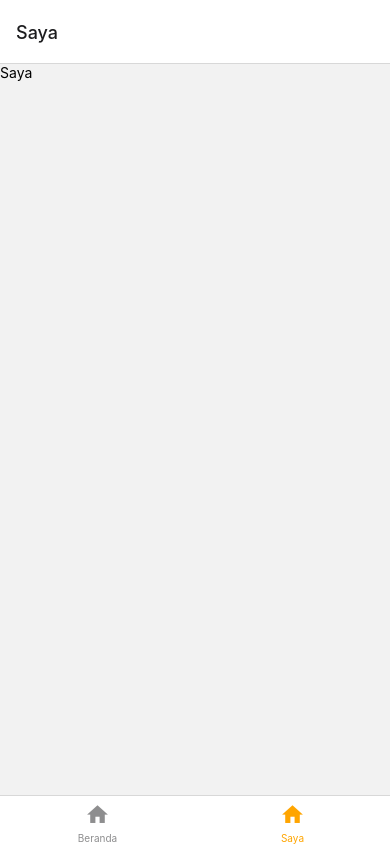
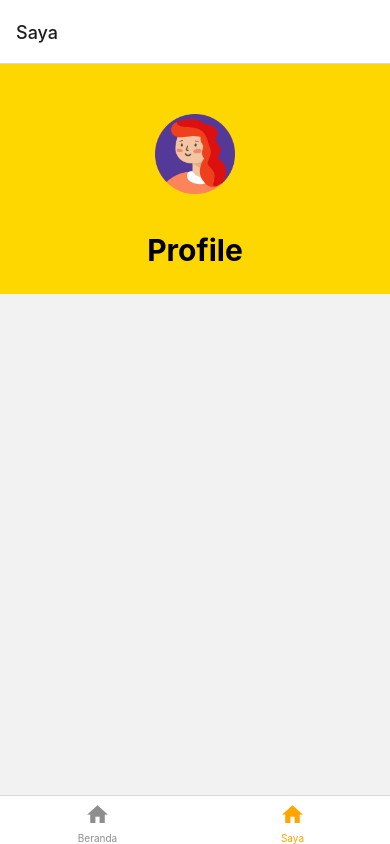
Before and after one commit to mufidaa14/UTS-Ganjil, a React Native app: screen /Saya in a window 390 px wide. Built offline with nearby package versions, Linux system fonts and the light colour scheme.

Commit message:
penambahan di tab saya

```diff
--- a/src/screens/Beranda.jsx
+++ b/src/screens/Beranda.jsx
@@ -1,7 +1,11 @@
-import { Image, ScrollView, StyleSheet, Text, TouchableOpacity, View } from 'react-native';
+import { Button, Image, ScrollView, StyleSheet, Text, TouchableOpacity, View } from 'react-native';
 import React from 'react';
 import MalinKundang from '../assets/MalinKundang.jpg';
 import danautoba from '../assets/danautoba.jpeg';
+import { NavigationContainer } from '@react-navigation/native';
+import { createNativeStackNavigator } from '@react-navigation/native-stack';
+
+const Stack = createNativeStackNavigator();
 
 const Beranda = ({navigation}) => {
   return (
@@ -10,6 +14,7 @@ const Beranda = ({navigation}) => {
       <ScrollView>
       <Malin_Kundang/>
       <Danau_Toba />
+      {/* <Cerita/> */}
       </ScrollView>
       <TouchableOpacity
       onPress={() => navigation.navigate('Saya')}
@@ -20,6 +25,25 @@ const Beranda = ({navigation}) => {
   );
 };
 
+// const Cerita = () => {
+//   return (
+//     <View>
+//       <NavigationContainer>
+//         <Stack.Navigator>
+//           <Stack.Screen
+//           name='malin'
+//           component={Malin_Kundang}
+//           options={{title: "Malin Kundang"}} />
+//           <Stack.Screen
+//           name='toba'
+//           component={Danau_Toba}
+//           options={{title: "Danau Toba"}} />
+//         </Stack.Navigator>
+//       </NavigationContainer>
+//     </View>
+//   );
+// }
+
 const Atas = () => {
   return (
     <View style={styles.welcome}>
@@ -28,7 +52,7 @@ const Atas = () => {
   )
 }
 
-const Malin_Kundang = () => {
+const Malin_Kundang = ({navigation}) => {
   return (
     <View style = {{
       marginLeft: 65,
@@ -47,12 +71,15 @@ const Malin_Kundang = () => {
         width:250,
         justifyContent: 'center',
         borderRadius: 10}}>
-        <Text style = {{
+          <Text style = {{
           fontSize: 16,
           fontWeight: 'bold',
           color: 'white',
           fontStyle: 'italic',
-        }}>Baca</Text>
+        }}> Baca </Text>
+        {/* <Button
+        title = 'Malin Kundang'
+        onPress={() => navigation.navigate('malin')}/> */}
       </View>
 
     </View>
--- a/src/screens/Saya.jsx
+++ b/src/screens/Saya.jsx
@@ -1,14 +1,35 @@
-import { StyleSheet, Text, View } from 'react-native';
+import { Image, StyleSheet, Text, View } from 'react-native';
 import React from 'react';
+import people from '../assets/people.png';
 
 const Saya = () => {
   return (
-    <View>
-      <Text>Saya</Text>
+    <View style={styles.profil}>
+      <Image source={people} style={styles.ft}/>
+      <Text style={styles.txt}>Profile</Text>
+      <View>
+        <Text></Text>
+      </View>
     </View>
   )
 }
 
 export default Saya;
 
-const styles = StyleSheet.create({});
+const styles = StyleSheet.create({
+  profil: {
+    backgroundColor: 'gold',
+    height: 230,
+    alignItems: 'center',
+  },
+  txt: {
+    fontSize: 30,
+    fontWeight: 'bold',
+    marginTop: 38
+  },
+  ft: {
+    height: 80,
+    width: 80,
+    marginTop: 50,
+  },
+});
```
Also changed, not shown: src/assets/people.png (added).
